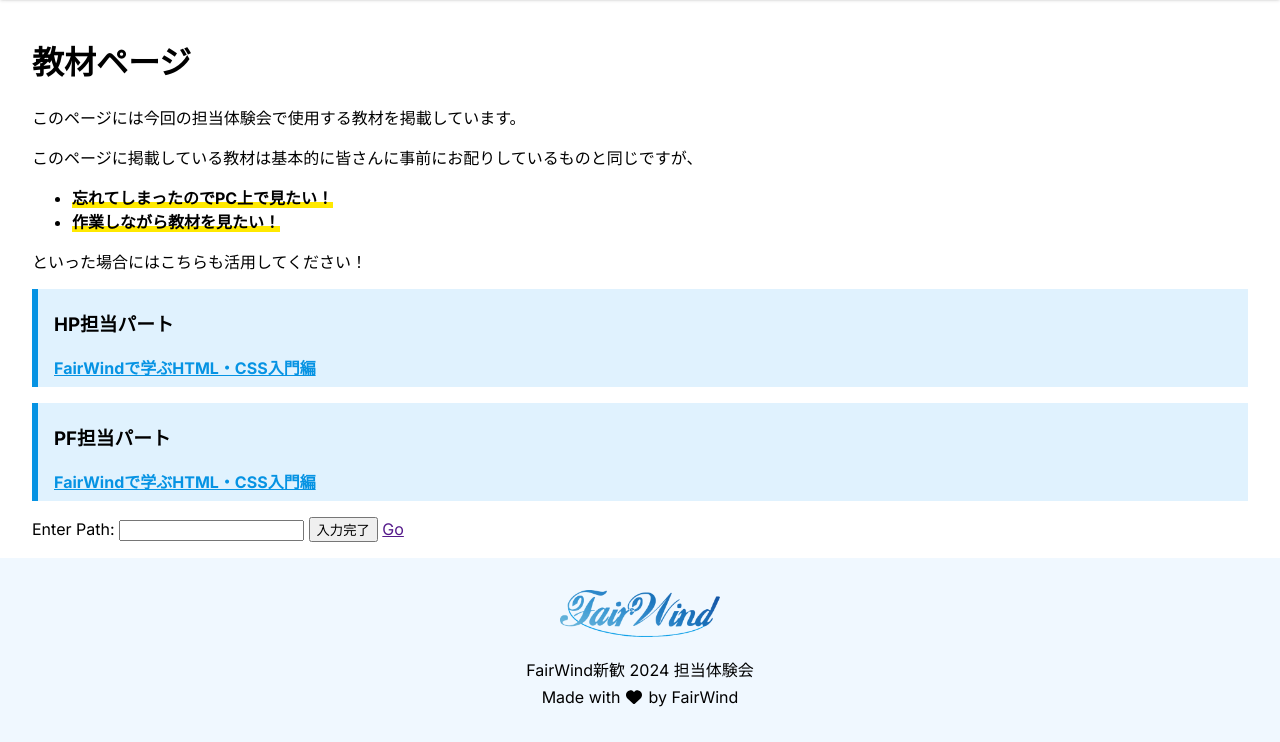
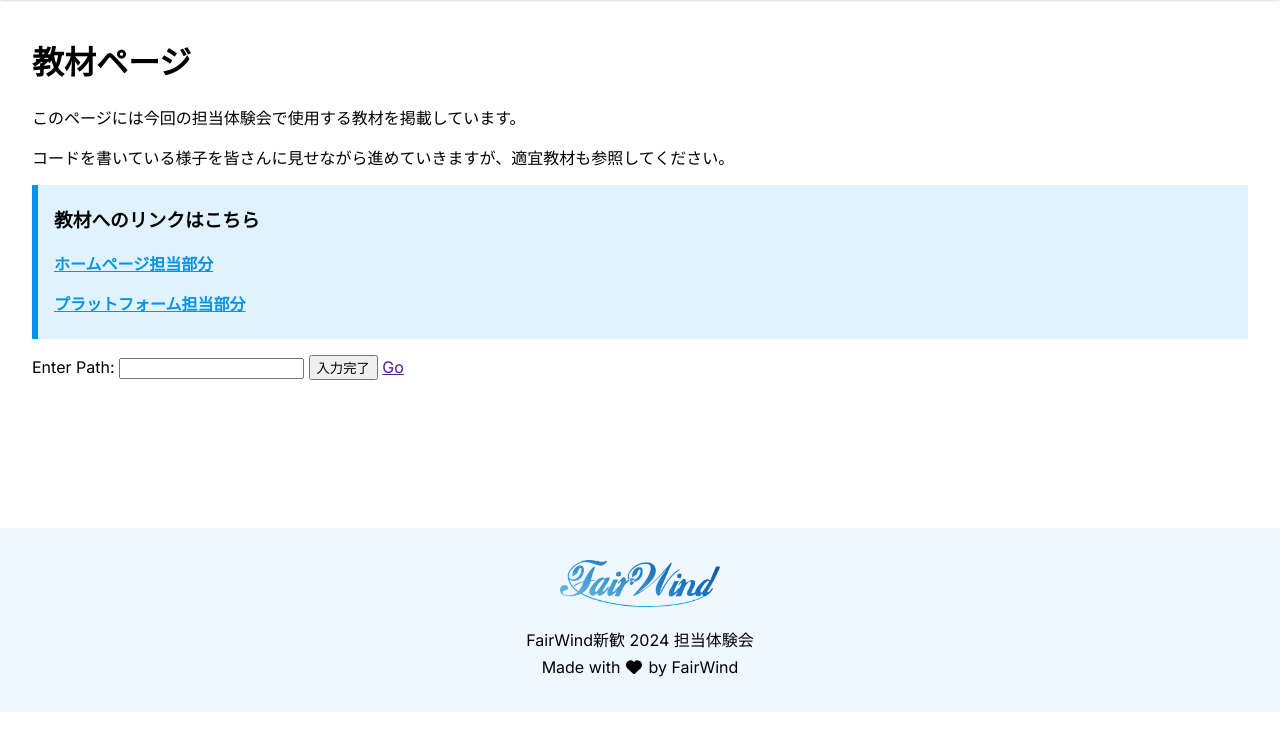
Before and after one commit to fairwind-scripts/shinkan2024-trial, a Flask app: page /materials in a window 1280 px wide. Shown: the part 88-830 px from the top of the page. After the commit the page ends 800 px from the top, so only its background shows below. Run offline with Flask 3, Linux system fonts and the light colour scheme.

Commit message:
feat: materials.htmlを今回の形式に合わせて変更

```diff
--- a/src/templates/materials.html
+++ b/src/templates/materials.html
@@ -6,25 +6,15 @@
     content %}
     <h1>教材ページ</h1>
     <p>このページには今回の担当体験会で使用する教材を掲載しています。</p>
-    <p>
-        このページに掲載している教材は基本的に皆さんに事前にお配りしているものと同じですが、
-        <ul>
-            <li>
-                <span class="highlight">忘れてしまったのでPC上で見たい！</span>
-            </li>
-            <li>
-                <span class="highlight">作業しながら教材を見たい！</span>
-            </li>
-        </ul>
-        といった場合にはこちらも活用してください！
-    </p>
+    <p>コードを書いている様子を皆さんに見せながら進めていきますが、適宜教材も参照してください。</p>
     <div class="appendix">
-        <h3>HP担当パート</h3>
-        <a href="">FairWindで学ぶHTML・CSS入門編</a>
-    </div>
-    <div class="appendix">
-        <h3>PF担当パート</h3>
-        <a href="">FairWindで学ぶHTML・CSS入門編</a>
+        <h3>教材へのリンクはこちら</h3>
+        <p>
+            <a href="/materials/hp">ホームページ担当部分</a>
+        </p>
+        <p>
+            <a href="/materials/platform">プラットフォーム担当部分</a>
+        </p>
     </div>
     <label for="pathInput">Enter Path:</label>
     <input type="text" id="pathInput" />
```
